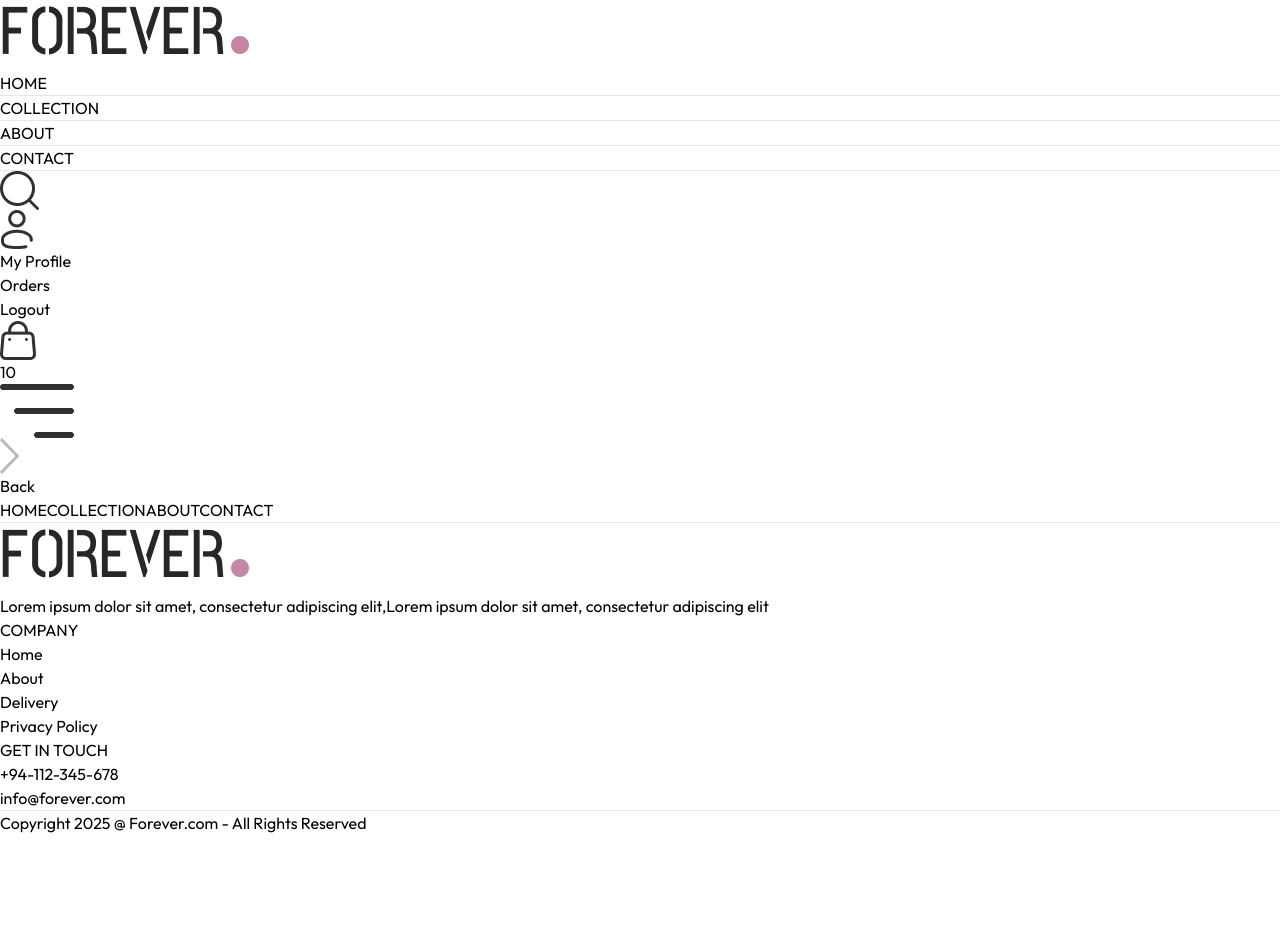
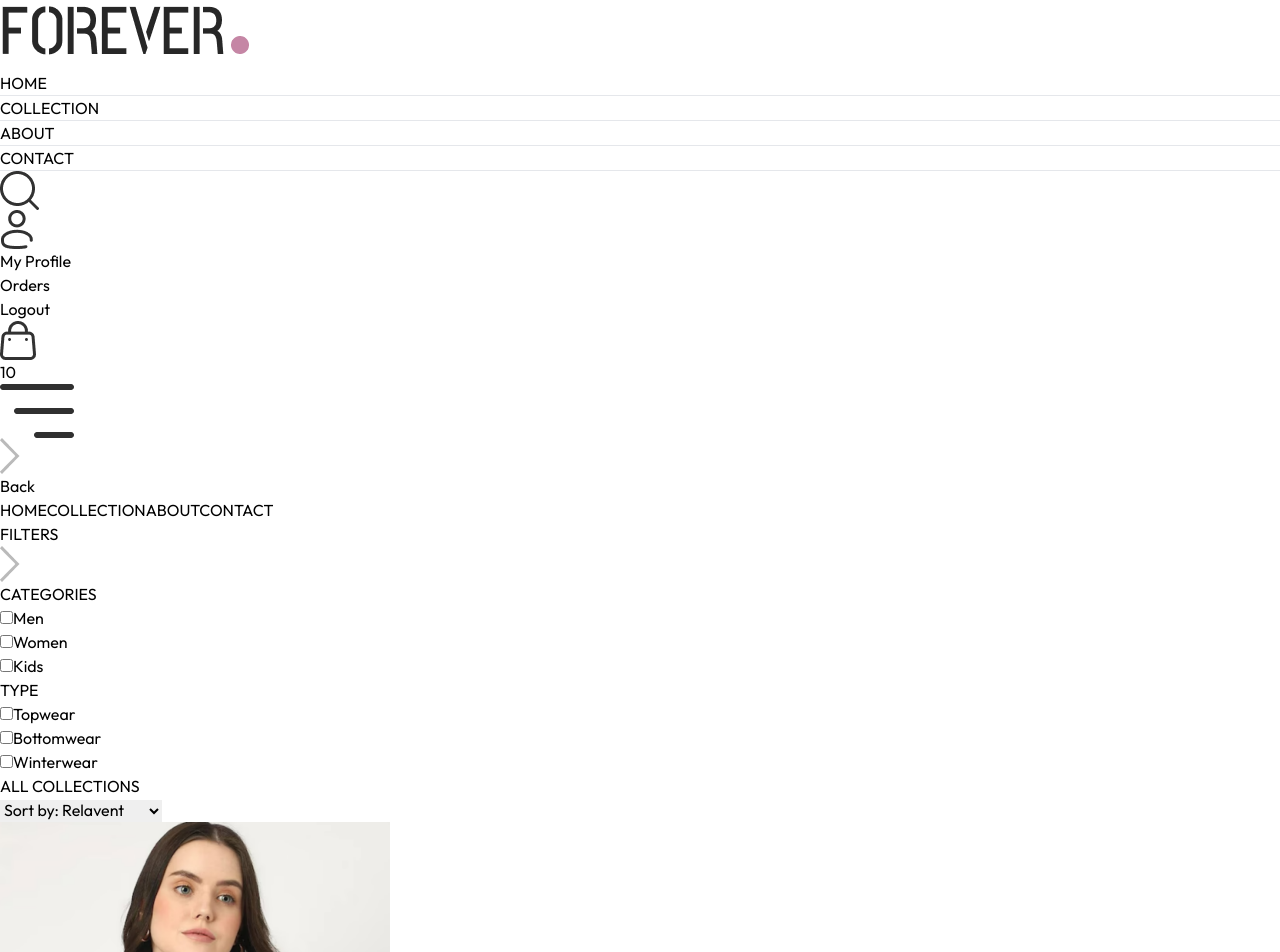
Before and after one commit to NipunMendes/Forever-E-Commerce-Web-App, a React (Vite) app in the folder frontend/: page /collection in a window 1280 px wide. Shown: the top 952 px of the page. Before the commit the page ends 835 px from the top, so only its background shows below. Built offline with nearby package versions, Linux system fonts and the light colour scheme.

Commit message:
Initial commit
Collection page, search options, filter options and sort option functioning

```diff
--- a/frontend/src/App.jsx
+++ b/frontend/src/App.jsx
@@ -10,13 +10,14 @@ import Product from './pages/Product'
 import PlaceOrder from './pages/PlaceOrder'
 import Navbar from './components/Navbar'
 import Footer from './components/Footer'
+import SearchBar from './components/SearchBar'
 
 
 const App = () => {
   return (
     <div className='px-4 sm:px-[5vw] md:px-[7vw] lg:px-[9vw]'>
       <Navbar/>
-
+      <SearchBar/>
       <Routes>
         <Route path='/' element={<Home />} />
         <Route path='/about' element={<About />} />
--- a/frontend/src/components/Footer.jsx
+++ b/frontend/src/components/Footer.jsx
@@ -4,8 +4,7 @@ import { assets } from "../assets/assets";
 const Footer = () => {
   return (
       <div>
-          <hr/>
-      <div className="flex flex-col sm:grid grid-cols-[3fr_1fr_1fr] gap-14 my-10 mt-10 text-sm">
+      <div className="flex flex-col sm:grid grid-cols-[3fr_1fr_1fr] gap-14 my-10 mt-20 text-sm">
         <div>
           <img src={assets.logo} className="mb-5 w-32" alt="" />
           <p className="w-full md:w-2/3 text-gray-600">
--- a/frontend/src/components/Navbar.jsx
+++ b/frontend/src/components/Navbar.jsx
@@ -1,13 +1,18 @@
 import { Link, NavLink } from "react-router-dom";
 import { assets } from "../assets/assets";
-import { useState } from "react";
+import { useContext, useState } from "react";
+import { ShopContext } from "../contexts/ShopContext";
 
 const Navbar = () => {
   const [visible, setVisible] = useState(false);
 
+  const {setShowSearch} = useContext(ShopContext);
+
   return (
     <div className="flex items-center justify-between py-5 font-medium">
-      <Link to='/'><img src={assets.logo} className="w-36" alt="" /></Link>
+      <Link to="/">
+        <img src={assets.logo} className="w-36" alt="" />
+      </Link>
 
       <ul className="hidden sm:flex gap-5 text-sm text-gray-700">
         <NavLink to="/" className="flex flex-col items-center gap-1">
@@ -32,7 +37,7 @@ const Navbar = () => {
       </ul>
 
       <div className="flex items-center gap-6">
-        <img
+        <img onClick={()=>setShowSearch(true)}
           src={assets.search_icon}
           className="w-5 cursor-pointer alt="
           alt=""
@@ -84,16 +89,32 @@ const Navbar = () => {
             <img className="h-4 rotate-180" src={assets.dropdown_icon} alt="" />
             <p>Back</p>
           </div>
-          <NavLink onClick={()=>setVisible(false)} className="py-2 pl-6 border" to="/">
+          <NavLink
+            onClick={() => setVisible(false)}
+            className="py-2 pl-6 border"
+            to="/"
+          >
             HOME
           </NavLink>
-          <NavLink onClick={()=>setVisible(false)} className="py-2 pl-6 border" to="/collection">
+          <NavLink
+            onClick={() => setVisible(false)}
+            className="py-2 pl-6 border"
+            to="/collection"
+          >
             COLLECTION
           </NavLink>
-          <NavLink onClick={()=>setVisible(false)} className="py-2 pl-6 border" to="/about">
+          <NavLink
+            onClick={() => setVisible(false)}
+            className="py-2 pl-6 border"
+            to="/about"
+          >
             ABOUT
           </NavLink>
-          <NavLink onClick={()=>setVisible(false)} className="py-2 pl-6 border" to="/contact">
+          <NavLink
+            onClick={() => setVisible(false)}
+            className="py-2 pl-6 border"
+            to="/contact"
+          >
             CONTACT
           </NavLink>
         </div>
--- /dev/null
+++ b/frontend/src/components/SearchBar.jsx
@@ -0,0 +1,44 @@
+import React, { useContext, useEffect, useState } from "react";
+import { ShopContext } from "../contexts/ShopContext";
+import { assets } from "../assets/assets";
+import { useLocation } from "react-router-dom";
+
+const SearchBar = () => {
+  const { search, setSearch, showSearch, setShowSearch } =
+    useContext(ShopContext);
+
+  const [visible,setVisible] = useState(false)
+  const location = useLocation();
+
+  useEffect(() => {
+    if (location.pathname.includes('collection')) {
+      setVisible(true);
+    }
+    else {
+      setVisible(false)
+    }
+  }, [location]);
+
+  return showSearch && visible ? (
+    <div className="border-t border-b bg-gray-50 text-center">
+      <div className="inline-flex items-center justify-center border border-gray-400 px-5 py2 my-5 mx-3 rounded-full w-3/4 sm:w-1/2">
+        <input
+          value={search}
+          onChange={(e) => setSearch(e.target.value)}
+          className="flex-1 outline-none bg-inherit text-sm"
+          type="text"
+          placeholder="Search"
+        />
+        <img className="w-4" src={assets.search_icon} alt="" />
+      </div>
+      <img
+        onClick={() => setShowSearch(false)}
+        className="inline w-3 cursor-pointer"
+        src={assets.cross_icon}
+        alt=""
+      />
+    </div>
+  ) : null;
+};
+
+export default SearchBar;
--- a/frontend/src/contexts/ShopContext.jsx
+++ b/frontend/src/contexts/ShopContext.jsx
@@ -1,4 +1,4 @@
-import { createContext } from "react";
+import { createContext, useState } from "react";
 import { products } from "../assets/assets";
 
 export const ShopContext = createContext();
@@ -6,11 +6,17 @@ export const ShopContext = createContext();
 const ShopContextProvider = (props) => {
   const currency = "$";
   const delivery_fee = 10;
+  const [search, setSearch] = useState("");
+  const [showSearch, setShowSearch] = useState(false);
 
   const value = {
     products,
     currency,
     delivery_fee,
+    search,
+    setSearch,
+    showSearch,
+    setShowSearch,
   };
   return (
     <ShopContext.Provider value={value}>{props.children}</ShopContext.Provider>
--- a/frontend/src/pages/Collection.jsx
+++ b/frontend/src/pages/Collection.jsx
@@ -1,9 +1,201 @@
+import { useContext, useEffect, useState } from "react";
+import { ShopContext } from "../contexts/ShopContext";
+import { assets } from "../assets/assets";
+import Title from "../components/Title";
+import ProductItem from "../components/ProductItem";
+
 const Collection = () => {
+  const { products, search, showSearch } = useContext(ShopContext);
+  const [showFilter, setShowFilter] = useState(false);
+  const [filterProducts, setFilterProducts] = useState([]);
+  const [category, setCategory] = useState([]);
+  const [subCategory, setSubCategory] = useState([]);
+  const [sortType, setSortType] = useState([]);
+
+  const toggleCategory = (e) => {
+    if (category.includes(e.target.value)) {
+      setCategory((prev) => prev.filter((item) => item !== e.target.value));
+    } else {
+      setCategory((prev) => [...prev, e.target.value]);
+    }
+  };
+
+  const toggleSubCategory = (e) => {
+    if (subCategory.includes(e.target.value)) {
+      setSubCategory((prev) => prev.filter((item) => item !== e.target.value));
+    } else {
+      setSubCategory((prev) => [...prev, e.target.value]);
+    }
+  };
+
+  const applyFilter = () => {
+    let productsCopy = products.slice();
+
+    if (showSearch && search) {
+      productsCopy = productsCopy.filter(item=>item.name.toLowerCase().includes(search.toLowerCase()))
+    }
+
+    if (category.length > 0) {
+      productsCopy = productsCopy.filter((item) =>
+        category.includes(item.category)
+      );
+    }
+
+    if (subCategory.length > 0) {
+      productsCopy = productsCopy.filter((item) =>
+        subCategory.includes(item.subCategory)
+      );
+    }
+
+    setFilterProducts(productsCopy);
+  };
+
+  // Sort collection
+
+  const sortProduct = () => {
+    let fpCopy = filterProducts.slice();
+
+    switch (sortType) {
+      case "low-high":
+        setFilterProducts(fpCopy.sort((a, b) => a.price - b.price));
+        break;
+
+      case "high-low":
+        setFilterProducts(fpCopy.sort((a, b) => b.price - a.price));
+        break;
+
+      default:
+        applyFilter();
+        break;
+    }
+  };
+
+  useEffect(() => {
+    applyFilter();
+  }, [category, subCategory, search, showSearch]);
+
+  useEffect(() => {
+    sortProduct();
+  }, [sortType]);
+
   return (
-    <div>
+    <div className="flex flex-col sm:flex-row gap-1 sm:gap-10 pt-10 border-t">
+      {/* Filter Options */}
+      <div className="min-w-60">
+        <p
+          onClick={() => setShowFilter(!showFilter)}
+          className="my-2 text-xl flex items-center cursor-pointer gap-2"
+        >
+          FILTERS
+          <img
+            className={`h-3 sm:hidden ${showFilter ? "rotate-90" : ""}`}
+            src={assets.dropdown_icon}
+            alt=""
+          />
+        </p>
+        {/* Category filter */}
+        <div
+          className={`border border-gray-300 pl-5 py-3 mt-6 ${showFilter ? "" : "hidden"} sm:block`}
+        >
+          <p className="mb-3 text-sm font-medium">CATEGORIES</p>
+          <div className="flex flex-col gap-2 text-sm font-light text-gray-700">
+            <p className="flex gap-2">
+              <input
+                className="w-3"
+                type="checkbox"
+                value={"Men"}
+                onChange={toggleCategory}
+              />
+              Men
+            </p>
+            <p className="flex gap-2">
+              <input
+                className="w-3"
+                type="checkbox"
+                value={"Women"}
+                onChange={toggleCategory}
+              />
+              Women
+            </p>
+            <p className="flex gap-2">
+              <input
+                className="w-3"
+                type="checkbox"
+                value={"Kids"}
+                onChange={toggleCategory}
+              />
+              Kids
+            </p>
+          </div>
+        </div>
+        {/* Sub category filter */}
+        <div
+          className={`border border-gray-300 pl-5 py-3 my-5 ${showFilter ? "" : "hidden"} sm:block`}
+        >
+          <p className="mb-3 text-sm font-medium">TYPE</p>
+          <div className="flex flex-col gap-2 text-sm font-light text-gray-700">
+            <p className="flex gap-2">
+              <input
+                className="w-3"
+                type="checkbox"
+                value={"Topwear"}
+                onChange={toggleSubCategory}
+              />
+              Topwear
+            </p>
+            <p className="flex gap-2">
+              <input
+                className="w-3"
+                type="checkbox"
+                value={"Bottomwear"}
+                onChange={toggleSubCategory}
+              />
+              Bottomwear
+            </p>
+            <p className="flex gap-2">
+              <input
+                className="w-3"
+                type="checkbox"
+                value={"Winterwear"}
+                onChange={toggleSubCategory}
+              />
+              Winterwear
+            </p>
+          </div>
+        </div>
+      </div>
 
+      {/* Right side filter */}
+      <div className="flex-1">
+        <div className="flex justify-between text-base sm:text-2xl mb-4">
+          <Title text1={"ALL"} text2={"COLLECTIONS"} />
+
+          {/* Product sort */}
+          <select
+            onChange={(e) => setSortType(e.target.value)}
+            className="border-2 border-gray-300 text-sm px-2"
+          >
+            <option value="relavent">Sort by: Relavent</option>
+            <option value="low-high">Sort by: Low to High</option>
+            <option value="high-low">Sort by: High to Low</option>
+          </select>
+        </div>
+
+        {/* Map Products */}
+        <div className="grid grid-cols-2 md:grid-cols-3 lg:grid-cols-4 gap-4 gap-y-6">
+          {filterProducts.map((item, index) => (
+            <ProductItem
+              key={index}
+              id={item._id}
+              image={item.image}
+              name={item.name}
+              price={item.price}
+            />
+          ))}
+        </div>
+      </div>
     </div>
-  )
-}
+  );
+};
 
-export default Collection
+export default Collection;
```
